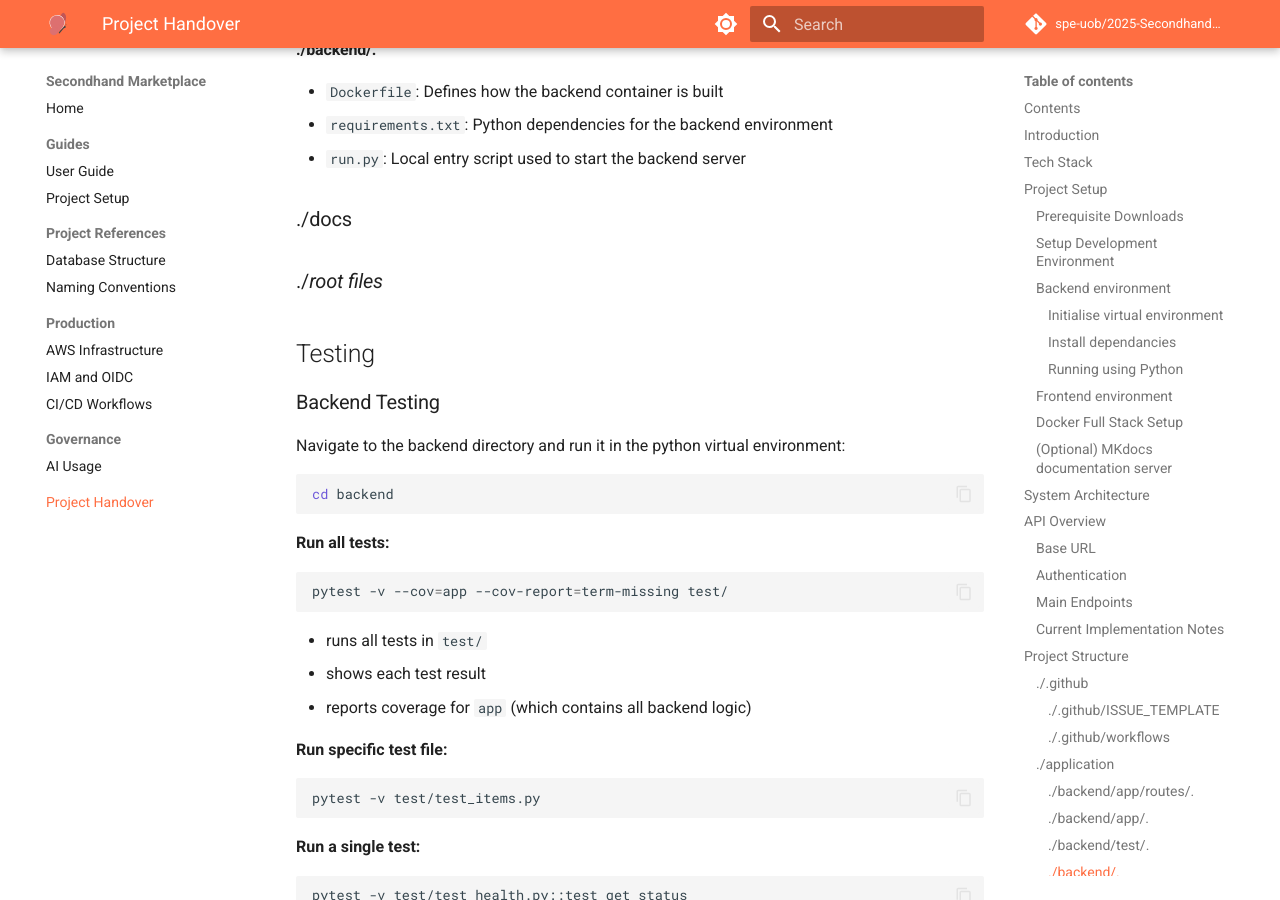
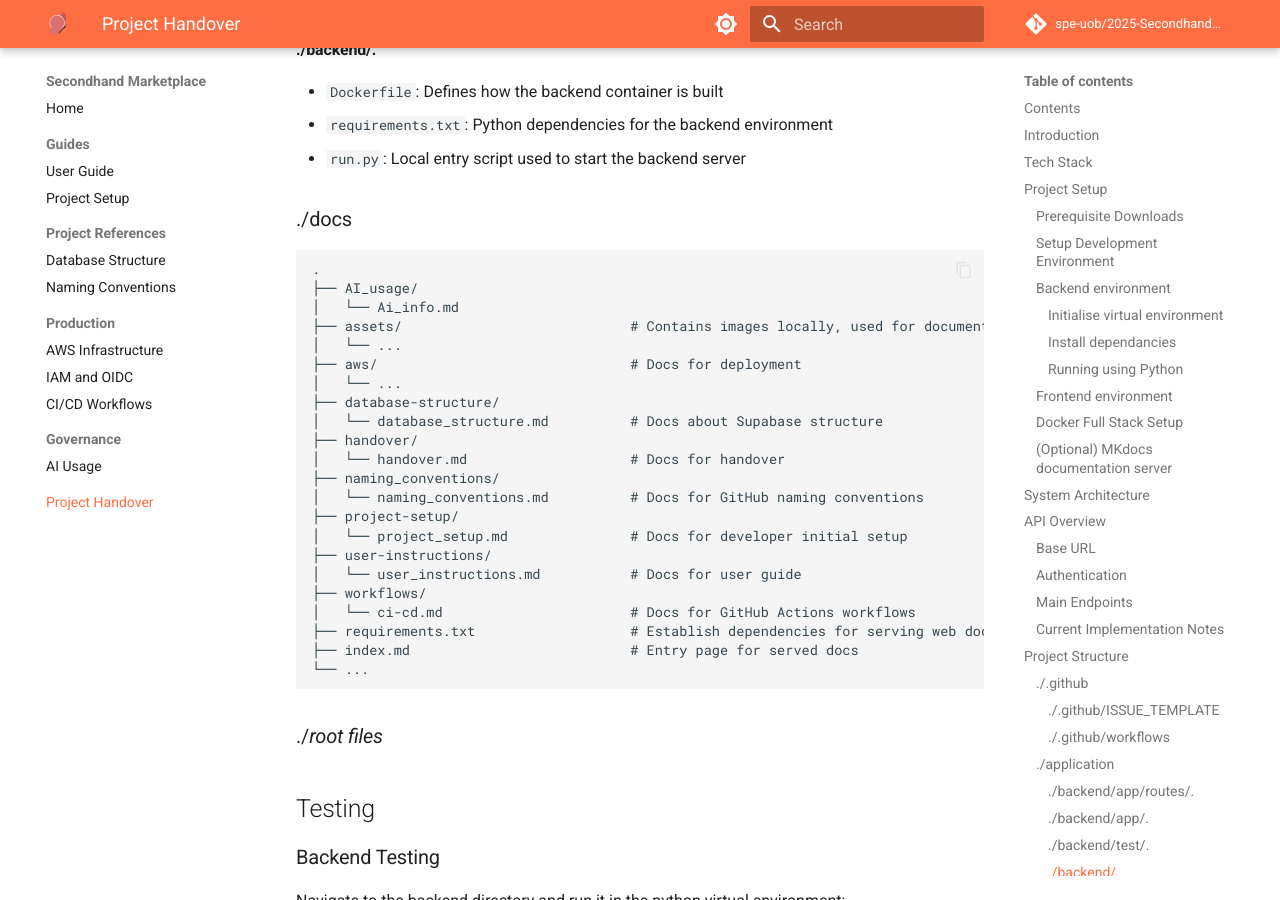
Before and after one commit to Ewan-Friend/Secondhand-Marketplace, an MkDocs documentation site: the page built from docs/handover/handover.md, in a window 1280 px wide and 900 px high, scrolled down 11463 px. Built offline with MkDocs 1.6.1 and Material for MkDocs 9.7.7, drawn with Linux system fonts in a browser that asks for light colours; comment, search, counter and statistics services are not loaded.

Commit message:
feat(docs):  expanded project structure for docs

````diff
--- a/docs/handover/handover.md
+++ b/docs/handover/handover.md
@@ -452,6 +452,31 @@ Contains tests for various scripts within the `app/` folder, primarily for the r
 
 ### ./docs
 
+```txt
+.
+├── AI_usage/
+│   └── Ai_info.md
+├── assets/                            # Contains images locally, used for documentation
+│   └── ...
+├── aws/                               # Docs for deployment
+│   └── ...
+├── database-structure/
+│   └── database_structure.md          # Docs about Supabase structure
+├── handover/
+│   └── handover.md                    # Docs for handover
+├── naming_conventions/
+│   └── naming_conventions.md          # Docs for GitHub naming conventions
+├── project-setup/
+│   └── project_setup.md               # Docs for developer initial setup
+├── user-instructions/
+│   └── user_instructions.md           # Docs for user guide
+├── workflows/
+│   └── ci-cd.md                       # Docs for GitHub Actions workflows
+├── requirements.txt                   # Establish dependencies for serving web docs
+├── index.md                           # Entry page for served docs
+└── ...
+```
+
 ### ./*root files*
 
 
````
Also changed, not shown: docs/architecture/architecture.jpeg (deleted), docs/architecture/architecture2.png (deleted).
